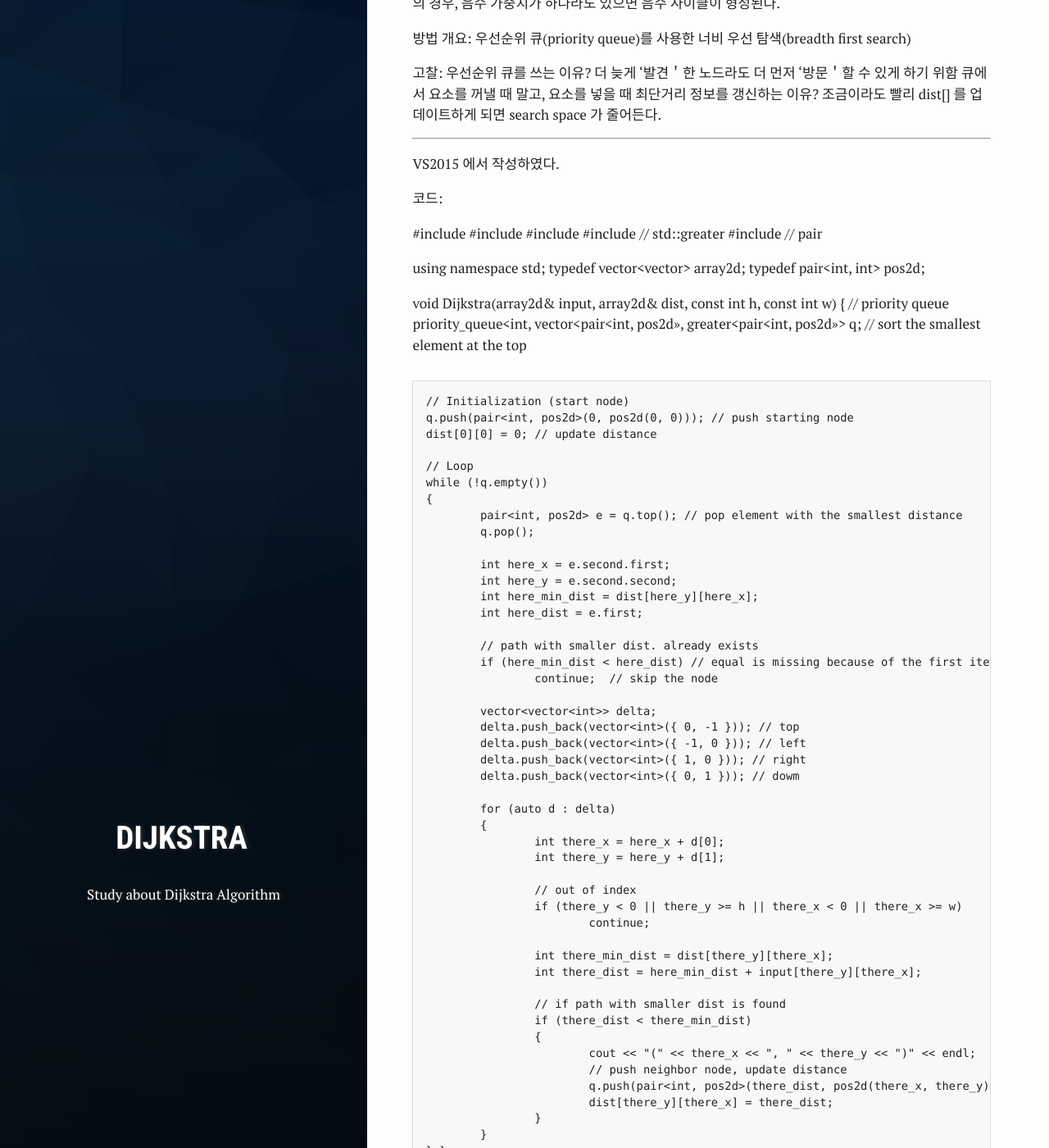
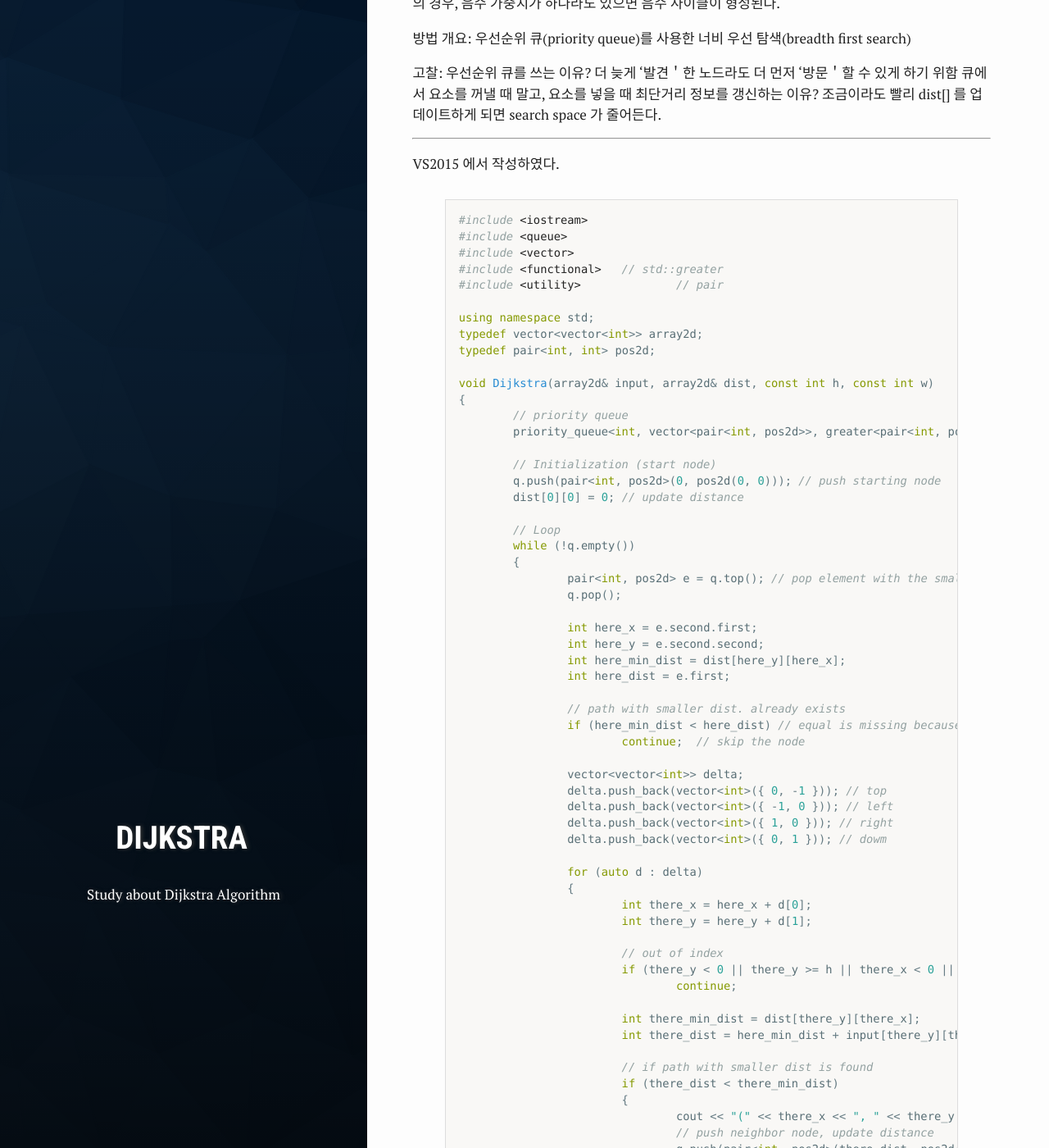
Before and after one commit to hannwi/github.io, a Jekyll site: the page built from _posts/2020-02-11-Algorithm-Dijkstra.md, in a window 1280 px wide and 1400 px high, scrolled down 506 px. Shown: the whole window at 82% size. Built offline with Jekyll 4.4.1, drawn with Linux system fonts in a browser that asks for light colours; some of the changed text lies outside the part shown.

Commit message:
Update 2020-02-11-Algorithm-Dijkstra.md

```diff
--- a/_posts/2020-02-11-Algorithm-Dijkstra.md
+++ b/_posts/2020-02-11-Algorithm-Dijkstra.md
@@ -38,9 +38,7 @@ author: Hannwi
 ----------------------
 VS2015 에서 작성하였다.
 
-코드:
-
-
+{% highlight c++ %}
 #include <iostream>
 #include <queue>
 #include <vector>
@@ -138,3 +136,4 @@ void main()
 	char a;
 	cin >> a;
 }
+{% endhighlight %}
```
